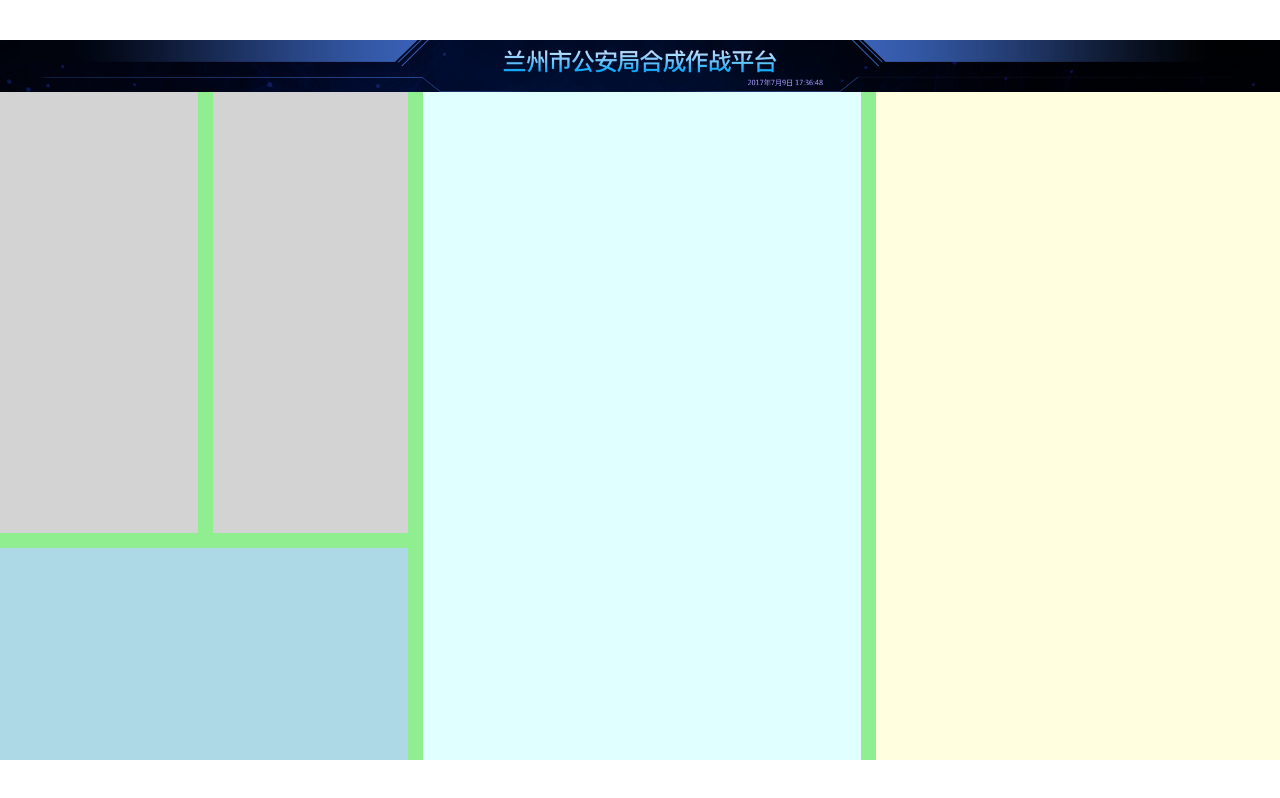
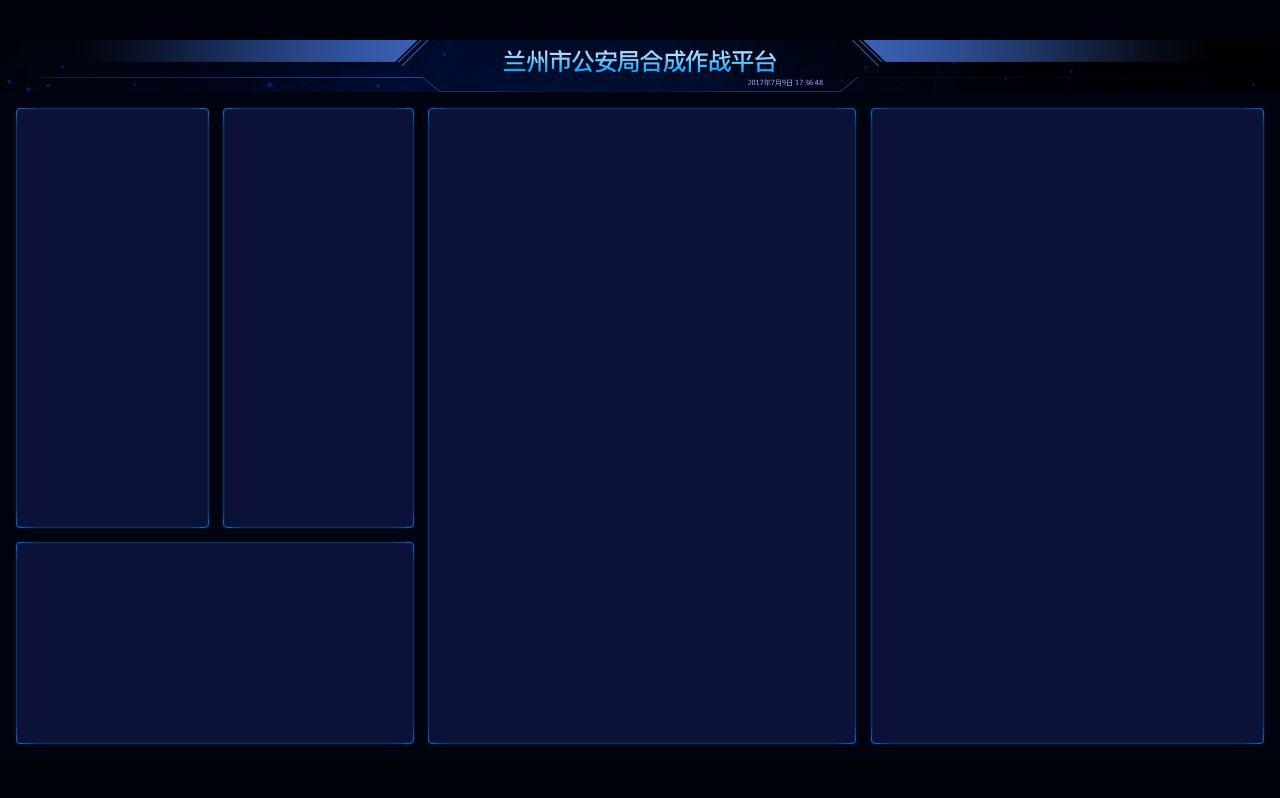
Before and after one commit to GeekyGuang/bigscreen, a React (Vite) app: page /#/ in a window 1280 px wide. Built offline with nearby package versions, Linux system fonts and the light colour scheme.

Commit message:
实现边框层叠效果

```diff
--- a/src/pages/home.scss
+++ b/src/pages/home.scss
@@ -4,37 +4,54 @@
   flex: 1;
   display: flex;
   flex-direction: column;
+  background: #010310;
   > header {
     height: px(99);
     background-size: cover;
   }
 
   > main {
+    padding: px(30);
     flex: 1;
     display: grid;
     grid-template:
       'box1 box2 box4 box5' 755fr
       'box3 box3 box4 box5' 363fr / 366fr 361fr 811fr 747fr;
     gap: px(28);
+    > section {
+      border: 1px solid #0764bc;
+      border-radius: 4px;
+      position: relative;
+      box-shadow: 0 0 2px 0 #0e325f, inset 0 0 2px 0 #0e325f;
+      background: #0c1139;
+
+      &::before {
+        content: '';
+        position: absolute;
+        left: 0;
+        right: 0;
+        bottom: 0;
+        top: 0;
+        border-radius: 4px;
+        box-shadow: 17px 0 0 -16px #0e325f, -17px 0 0 -16px #0e325f,
+          0 17px 0 -16px #0e325f, 0 -17px 0 -16px #0e325f, 9px 0 0 -8px #0d4483,
+          -9px 0 0 -8px #0d4483, 0 9px 0 -8px #0d4483, 0 -9px 0 -8px #0d4483;
+      }
+    }
     > .section1 {
       grid-area: box1;
-      background: lightgray;
     }
     > .section2 {
       grid-area: box2;
-      background: lightgray;
     }
     > .section3 {
       grid-area: box3;
-      background: lightblue;
     }
     > .section4 {
       grid-area: box4;
-      background: lightcyan;
     }
     > .section5 {
       grid-area: box5;
-      background: lightyellow;
     }
   }
 }
--- a/src/shared/style.scss
+++ b/src/shared/style.scss
@@ -27,6 +27,7 @@
 body {
   font-family: $font-hei;
   font-size: 16px;
+  background: #00020b;
 }
 
 #root {
```
